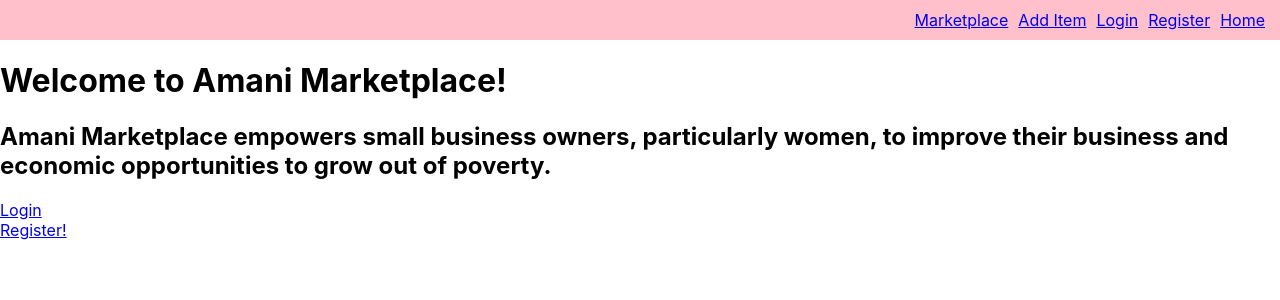
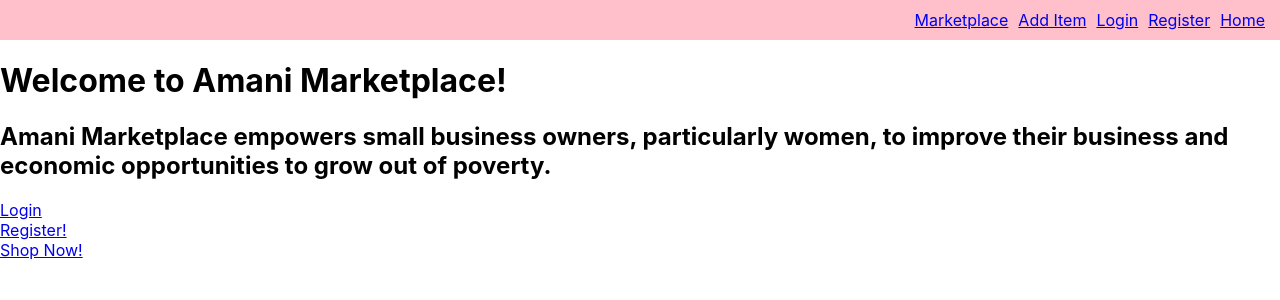
Before and after one commit to buildweek-african-marketplace-2/front-end, a React (Create React App) app: page / in a window 1280 px wide. Shown: the top 300 px of the page. Built offline with nearby package versions, Linux system fonts and the light colour scheme; no server answers.

Commit message:
Added HomePage

```diff
--- a/src/components/HomePage.js
+++ b/src/components/HomePage.js
@@ -12,7 +12,8 @@ const HomePage = () => {
                 </div>
                 <div className="Home-Buttons">
                     <Link to='/login'>Login</Link><br />
-                    <Link to='/register'>Register!</Link>
+                    <Link to='/register'>Register!</Link><br />
+                    <Link to='/items'>Shop Now!</Link>
                 </div>
             </div>
     )
```
